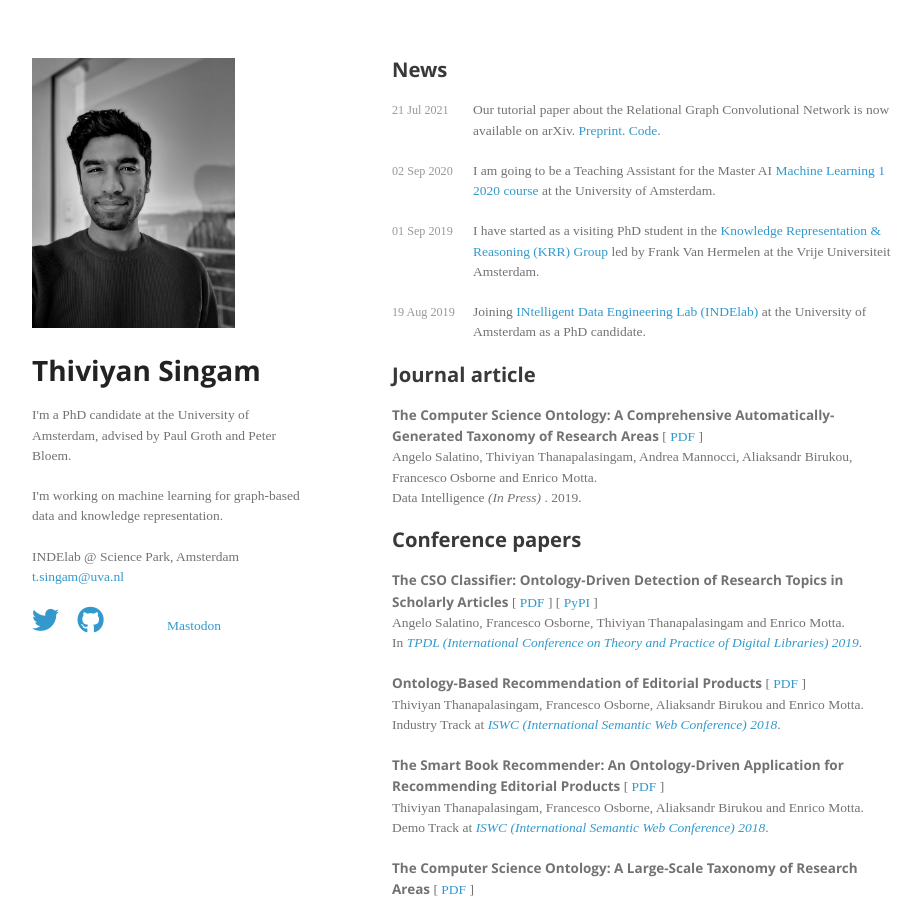
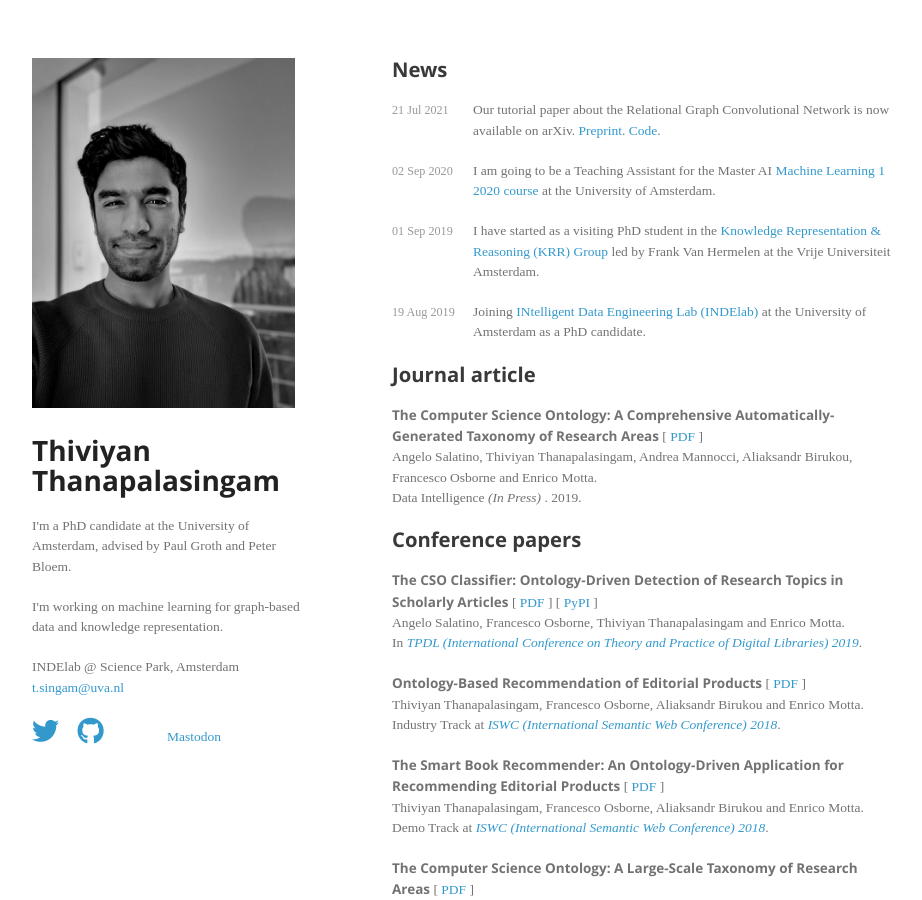
Before and after one commit to thiviyanT/website, a Jekyll site: the page built from index.html, in a window 1280 px wide and 900 px high. Shown: the whole window, without its empty margins (178-1100 px from the left). Built offline with Jekyll 4.4.1, drawn with Linux system fonts in a browser that asks for light colours; nearby versions of some CDN libraries; some web fonts are replaced; the list of posts is cut into pages by our own code; a style sheet for code colours, icons or effects is not loaded.

Commit message:
Update header.html

```diff
--- a/_includes/header.html
+++ b/_includes/header.html
@@ -1,6 +1,6 @@
 <header>
-    <img src="/assets/images/3641.jpg" height="270" alt="Thiviyan Thanapalasingam"><br><br>
-    <h1>Thiviyan Singam</h1>
+    <img src="/assets/images/3641.jpg" height="350" alt="Thiviyan Thanapalasingam"><br><br>
+    <h1>Thiviyan Thanapalasingam</h1>
     <p>I'm a PhD candidate at the University of Amsterdam, advised by Paul Groth and Peter Bloem.</p>
     <p>I'm working on machine learning for graph-based data and knowledge representation.</p>
 
```
